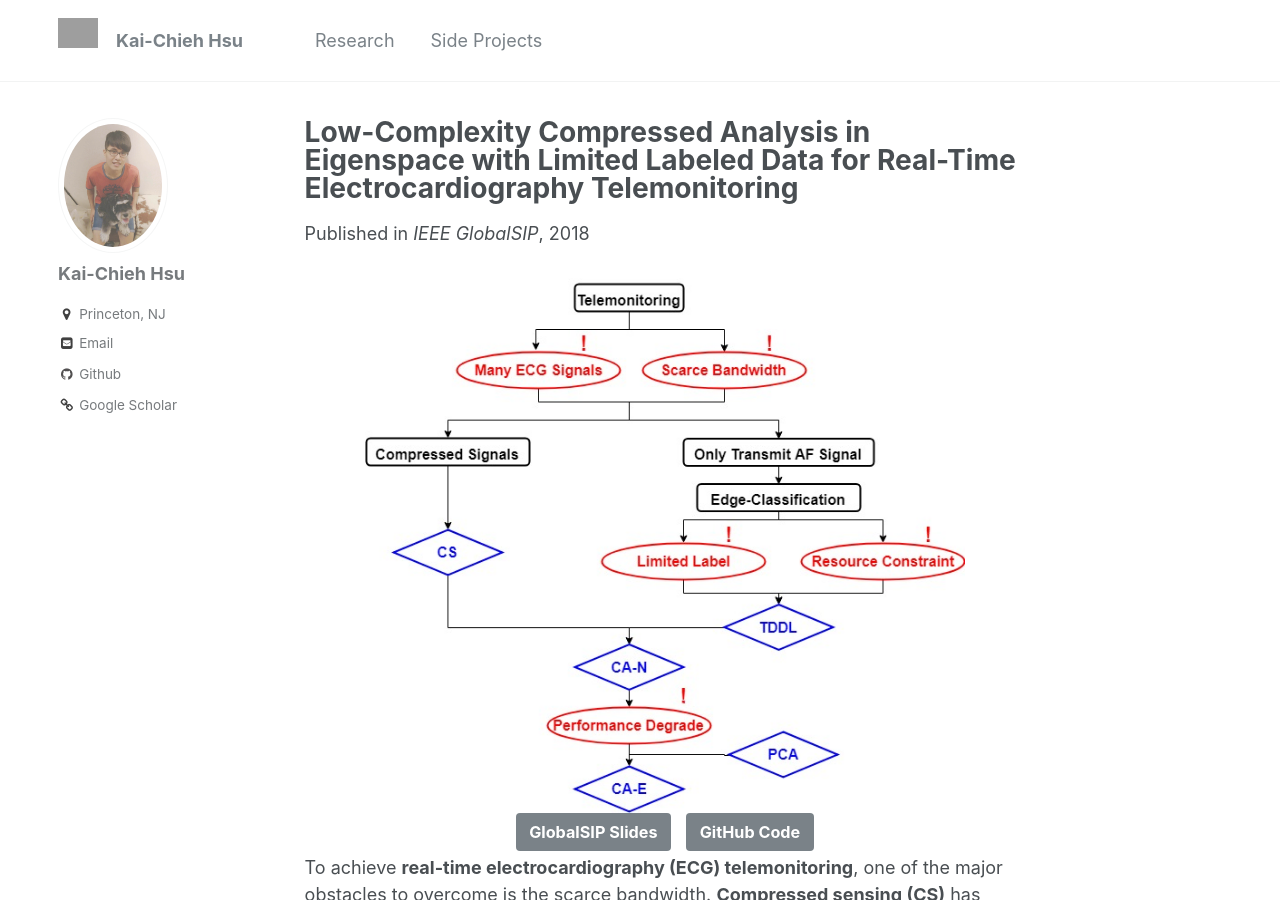
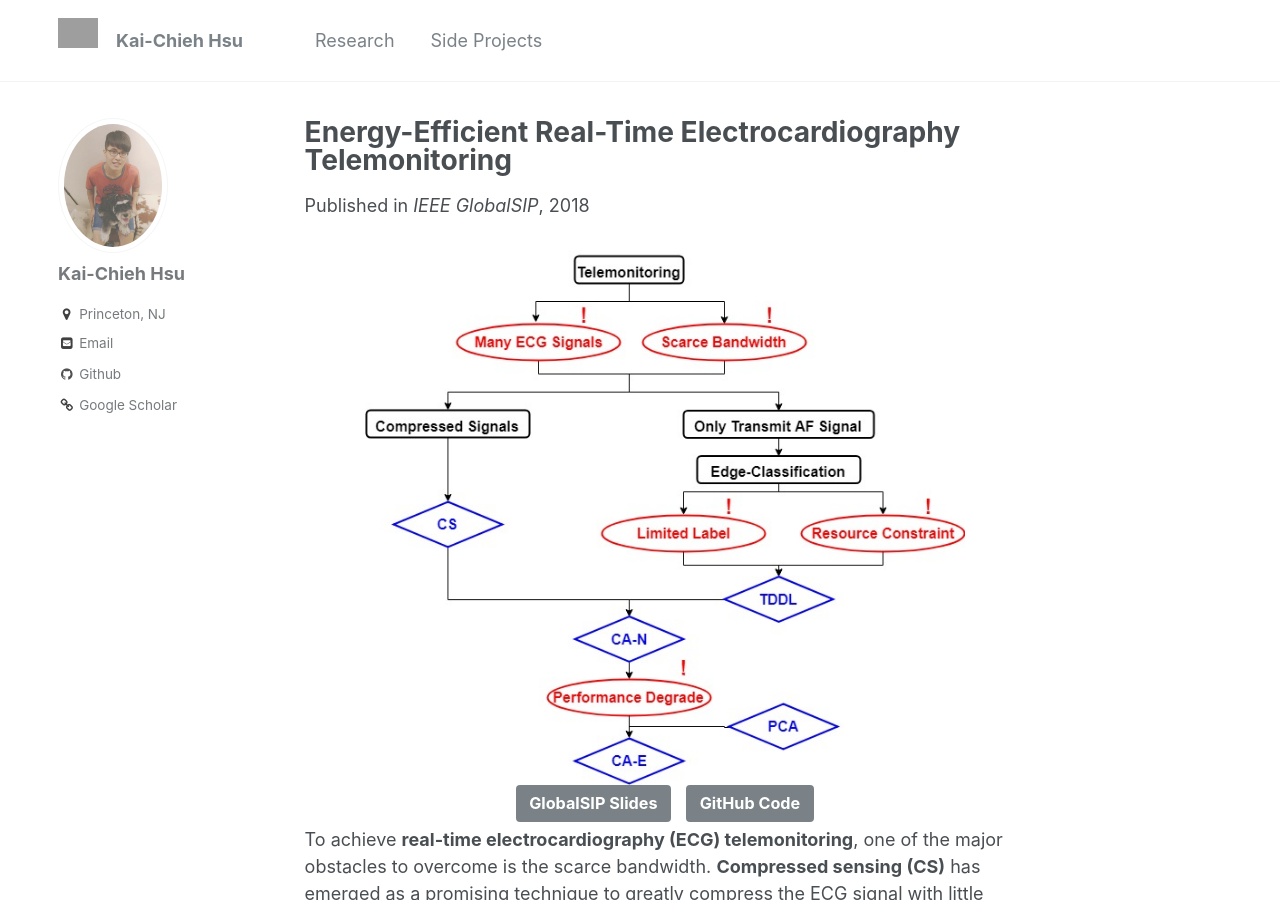
Before and after one commit to kaichiehhsu/kaichiehhsu.github.io, a Jekyll site: the page built from _research/2018-06-30-CA-E.md, in a window 1280 px wide and 900 px high. Built offline with Jekyll 4.4.1, drawn with Linux system fonts in a browser that asks for light colours.

Commit message:
rename files

```diff
--- a/_research/CA-E.md
+++ b/_research/2018-06-30-CA-E.md
@@ -1,5 +1,5 @@
 ---
-title: 		"Low-Complexity Compressed Analysis in Eigenspace with Limited Labeled Data for Real-Time Electrocardiography Telemonitoring"
+title: 		"Energy-Efficient Real-Time Electrocardiography Telemonitoring"
 collection:	research
 permalink: 	/research/CA-E
 excerpt: 	'<img src="/images/CA-E/flow_chart.jpg"  alt="drawing" width="600"/>'
```
Also changed, not shown: _research/2019-01-15-DOA_FREQ.md (renamed from _research/DOA_FREQ.md).
